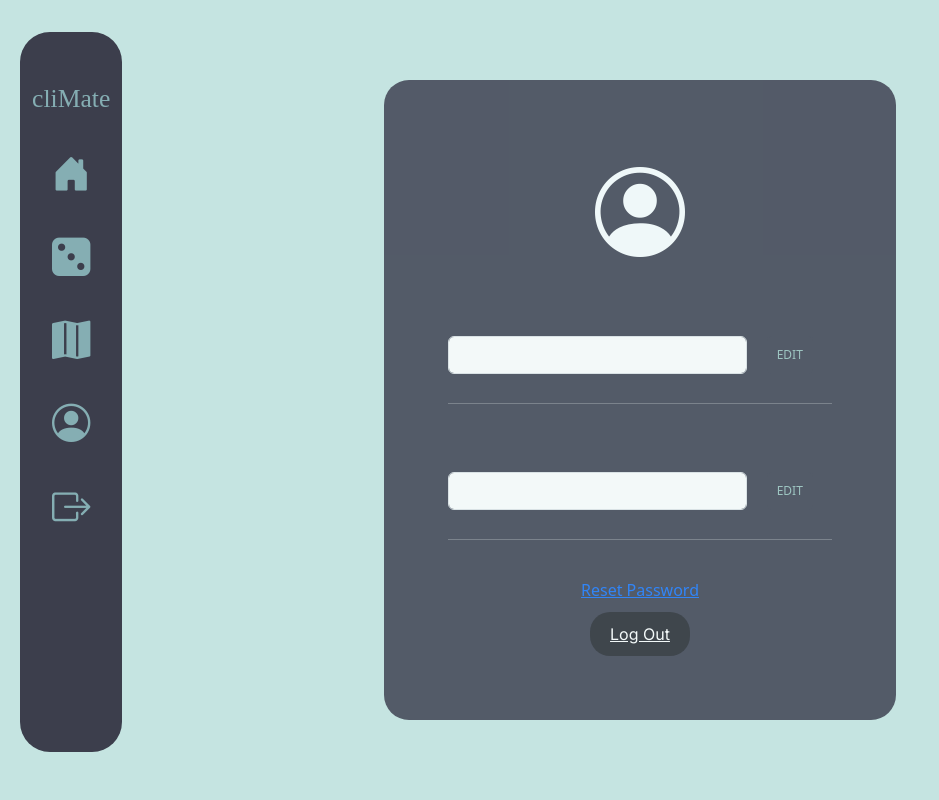
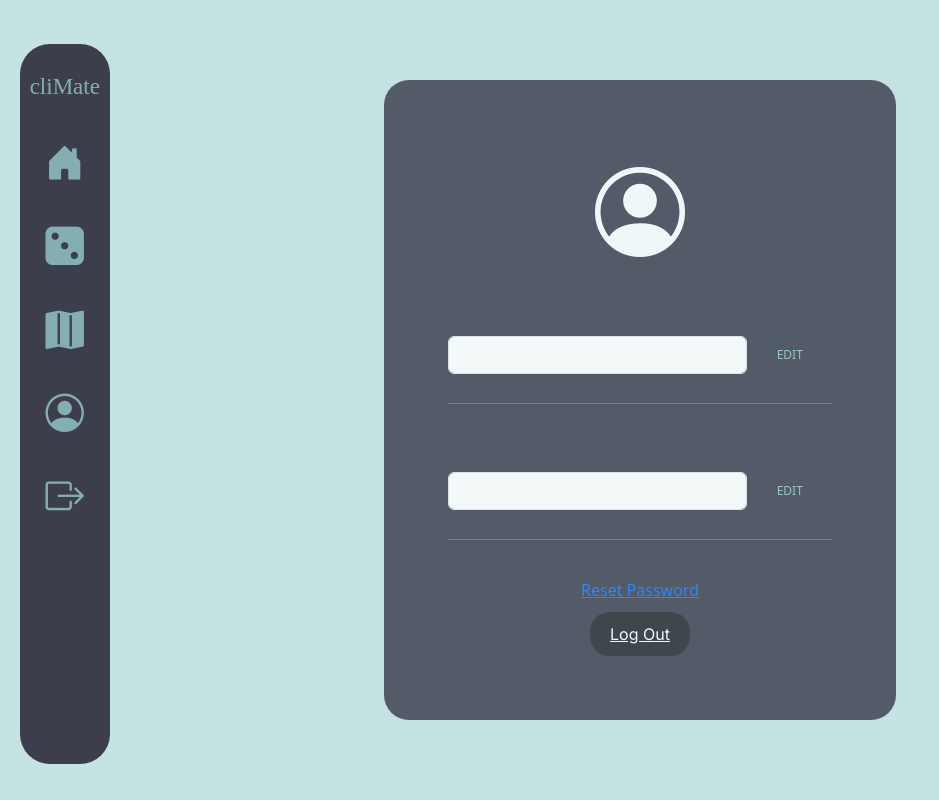
Before and after one commit to SequentialEntropy/SoftwareEng888, a React (Vite) app in the folder application/: page /profile in a window 1280 px wide. Shown: the whole page, without its empty margins (0-939 px from the left). Built offline with nearby package versions, Linux system fonts and the light colour scheme; no server answers; a web font is replaced by a local one.

Commit message:
Update Profile.jsx
added navbar

```diff
--- a/application/src/pages/Profile.jsx
+++ b/application/src/pages/Profile.jsx
@@ -1,5 +1,6 @@
 import { useState, useEffect } from "react"
 import api from "../api"
+import NavBar from "../components/Navbar";
 import styles from "../styles/Profile.module.css";
 
 function Board() {
@@ -22,20 +23,7 @@ function Board() {
     const [showPopup, setShowPopup] = useState(false);
 
     return <div className={styles.main_profile}>
-        <nav>
-            <div className={styles.sidebar} style={{marginLeft: "20px"}}>
-                <div className={styles.logoContainer}>
-                    <h2 className={styles.logoText}>cliMate</h2>
-                </div>
-                <a href="home"><i className="bi bi-house-door-fill" ></i></a>
-                <a href="board"><i className="bi bi-dice-3-fill"  ></i></a>
-                <a href="map"><i className="bi bi-map-fill" ></i></a>
-                <a href="profile"><i className="bi bi-person-circle" ></i></a>
-                <a href="logout"><i className="bi bi-box-arrow-right" ></i></a>
-
-            </div>
-
-        </nav>
+        <NavBar />
 
         <div className={styles.profile_container}>
             <div className={styles.profile_header}>
```
